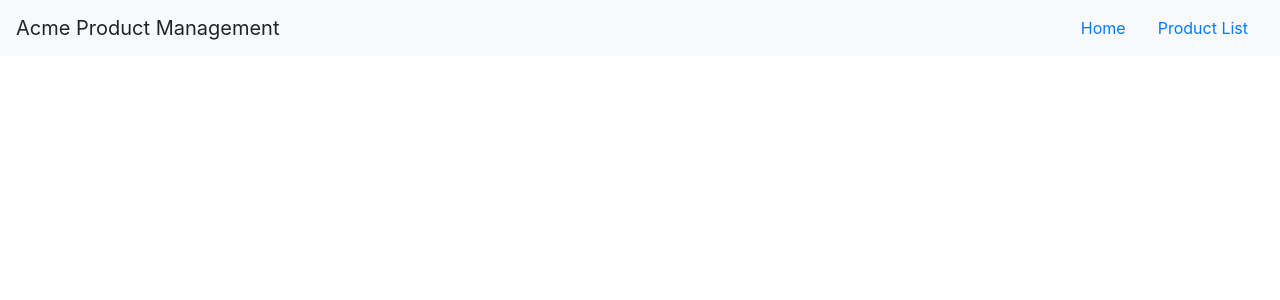
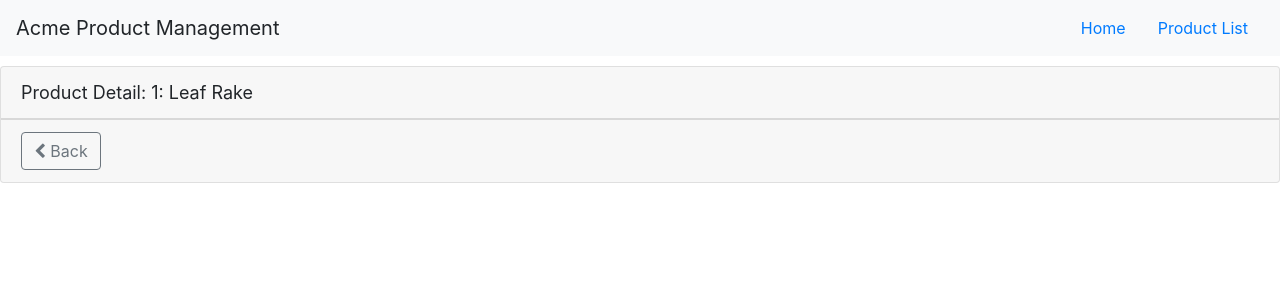
Before and after one commit to AaronCur/Angular-GettingStarted, an Angular app: page /products/1 in a window 1280 px wide. Shown: the top 300 px of the page. Built offline with nearby package versions, Linux system fonts and the light colour scheme.

Commit message:
Added route guard to protect invalid routing to product detail page.

```diff
--- a/src/app/app.module.ts
+++ b/src/app/app.module.ts
@@ -10,6 +10,7 @@
 import { StarComponent } from './shared/star.component';
 import { ProductDetailComponent } from './products/product-detail.component';
 import { WelcomeComponent } from './home/welcome.component';
+import { ProductDetailGuard } from './products/product-detail.guard';
 
 
 @NgModule({
@@ -27,7 +28,11 @@
     HttpClientModule,
     RouterModule.forRoot([
       { path: 'products', component: ProductListComponent},
-      { path: 'products/:id', component: ProductDetailComponent},
+      {
+        path: 'products/:id',
+        canActivate: [ProductDetailGuard],
+        component: ProductDetailComponent
+      },
       { path: 'welcome', component: WelcomeComponent},
       { path: '', redirectTo: 'welcome', pathMatch: 'full'},
       { path: '**', redirectTo: 'welcome', pathMatch: 'full'}
--- a/src/app/products/product-detail.component.html
+++ b/src/app/products/product-detail.component.html
@@ -2,4 +2,11 @@
     <div class='card-header'>
         {{pageTitle +': '+ product.productName}}
     </div>
+    <div class="card-footer">
+        <button type="button" class="btn btn-outline-secondary"
+        (click)='onBack()' style='width:80px'>
+            <i class="fa fa-chevron-left"></i> Back
+
+        </button>
+    </div>
 </div>
--- a/src/app/products/product-detail.component.ts
+++ b/src/app/products/product-detail.component.ts
@@ -1,4 +1,5 @@
 import { Component, OnInit } from '@angular/core';
+import { ActivatedRoute, Router } from '@angular/router';
 
 import {IProduct} from './product';
 
@@ -9,9 +10,29 @@
 export class ProductDetailComponent implements OnInit {
   pageTitle: string = 'Product Detail';
   product: IProduct;
-  constructor() { }
+
+  constructor(private route: ActivatedRoute,
+              private router: Router) { }
 
   ngOnInit() {
+
+    let id = +this.route.snapshot.paramMap.get('id');
+    this.pageTitle += ': ' + id;
+    this.product = {
+        productId: 1,
+        productName: 'Leaf Rake',
+        productCode: 'GDN-0011',
+        releaseDate: 'March 19, 2019',
+        description: 'Leaf rake with 48-inch wooden handle.',
+        price: 19.95,
+        starRating: 3.2,
+        imageUrl: 'assets/images/leaf_rake.png'
+
+    };
+  }
+
+  onBack(): void{
+    this.router.navigate(['/products']);
   }
 
 }
--- /dev/null
+++ b/src/app/products/product-detail.guard.ts
@@ -0,0 +1,23 @@
+import { Injectable } from '@angular/core';
+import { CanActivate, ActivatedRouteSnapshot, RouterStateSnapshot, UrlTree, Router } from '@angular/router';
+import { Observable } from 'rxjs';
+
+@Injectable({
+  providedIn: 'root'
+})
+export class ProductDetailGuard implements CanActivate {
+
+  constructor(private router: Router) {
+  }
+  canActivate(
+    next: ActivatedRouteSnapshot,
+    state: RouterStateSnapshot): Observable<boolean | UrlTree> | Promise<boolean | UrlTree> | boolean | UrlTree {
+    let id = + next.url[1].path;
+    if (isNaN(id) || id < 1) {
+      alert('Invalid product Id');
+      this.router.navigate(['/products']);
+      return false;
+    }
+    return true;
+  }
+}
--- a/src/app/products/product-list.component.html
+++ b/src/app/products/product-list.component.html
@@ -41,7 +41,8 @@
                         [style.margin.px] = 'imageMargin'>
                 </td>
                 <!--Interpolation-->
-                <td>{{product.productName}}</td>
+                <!--Path, param-->
+                <td><a [routerLink]="[ '/products', product.productId ]">{{product.productName}}</a></td>
                 <!-- ConvertToSpaces is a custom pipe-->
                 <td>{{product.productCode | lowercase | convertToSpaces: "-"}}</td>
                 <td>{{product.releaseDate}}</td>
```
Also changed, not shown: 1 other file (tests, documents, lock files or other folders).
